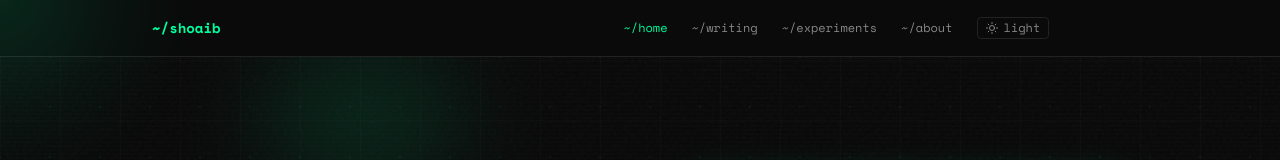
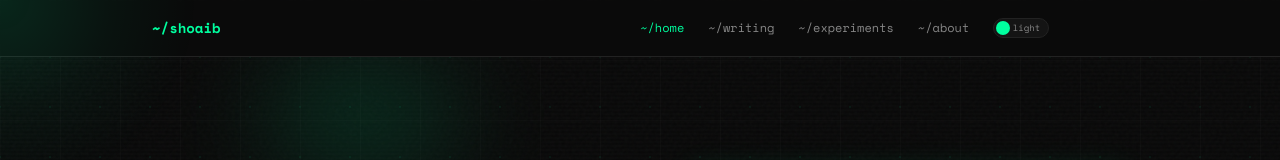
Before and after one commit to shoaibkhanz/ai-engineering-blog, a Next.js app: page / in a window 1280 px wide. Shown: the top 160 px of the page. Built offline with nearby package versions, Linux system fonts and the light colour scheme.

Commit message:
Redesign theme toggle as pill slider with mode labels
Co-Authored-By: Claude Opus 4.6 <noreply@anthropic.com>

```diff
--- a/app/components/header.tsx
+++ b/app/components/header.tsx
@@ -66,27 +66,20 @@ export function Header() {
           {/* Theme toggle */}
           <button
             onClick={toggleTheme}
-            className="text-xs border border-border px-2 py-0.5 rounded text-text-secondary hover:text-accent hover:border-accent/30 transition-all flex items-center gap-1.5"
+            className="relative w-14 h-5 rounded-full border border-border bg-surface hover:border-accent/30 transition-all"
             aria-label="Toggle theme"
           >
-            {theme === "dark" ? (
-              <svg width="12" height="12" viewBox="0 0 24 24" fill="none" stroke="currentColor" strokeWidth="2" strokeLinecap="round" strokeLinejoin="round">
-                <circle cx="12" cy="12" r="5" />
-                <line x1="12" y1="1" x2="12" y2="3" />
-                <line x1="12" y1="21" x2="12" y2="23" />
-                <line x1="4.22" y1="4.22" x2="5.64" y2="5.64" />
-                <line x1="18.36" y1="18.36" x2="19.78" y2="19.78" />
-                <line x1="1" y1="12" x2="3" y2="12" />
-                <line x1="21" y1="12" x2="23" y2="12" />
-                <line x1="4.22" y1="19.78" x2="5.64" y2="18.36" />
-                <line x1="18.36" y1="5.64" x2="19.78" y2="4.22" />
-              </svg>
-            ) : (
-              <svg width="12" height="12" viewBox="0 0 24 24" fill="none" stroke="currentColor" strokeWidth="2" strokeLinecap="round" strokeLinejoin="round">
-                <path d="M21 12.79A9 9 0 1 1 11.21 3 7 7 0 0 0 21 12.79z" />
-              </svg>
-            )}
-            {theme === "dark" ? "light" : "dark"}
+            <span className={`absolute top-1/2 -translate-y-1/2 text-[9px] text-text-secondary select-none transition-opacity duration-300 ${theme === "dark" ? "right-2 opacity-100" : "right-2 opacity-0"}`}>
+              light
+            </span>
+            <span className={`absolute top-1/2 -translate-y-1/2 text-[9px] text-text-secondary select-none transition-opacity duration-300 ${theme === "light" ? "left-2 opacity-100" : "left-2 opacity-0"}`}>
+              dark
+            </span>
+            <span
+              className={`absolute top-0.5 w-3.5 h-3.5 rounded-full bg-accent transition-all duration-300 ${
+                theme === "dark" ? "left-0.5" : "left-[calc(100%-16px)]"
+              }`}
+            />
           </button>
 
           {/* Scroll to top */}
@@ -108,26 +101,20 @@ export function Header() {
           {/* Theme toggle (mobile) */}
           <button
             onClick={toggleTheme}
-            className="text-xs border border-border px-2 py-0.5 rounded text-text-secondary hover:text-accent hover:border-accent/30 transition-all"
+            className="relative w-14 h-5 rounded-full border border-border bg-surface hover:border-accent/30 transition-all"
             aria-label="Toggle theme"
           >
-            {theme === "dark" ? (
-              <svg width="12" height="12" viewBox="0 0 24 24" fill="none" stroke="currentColor" strokeWidth="2" strokeLinecap="round" strokeLinejoin="round">
-                <circle cx="12" cy="12" r="5" />
-                <line x1="12" y1="1" x2="12" y2="3" />
-                <line x1="12" y1="21" x2="12" y2="23" />
-                <line x1="4.22" y1="4.22" x2="5.64" y2="5.64" />
-                <line x1="18.36" y1="18.36" x2="19.78" y2="19.78" />
-                <line x1="1" y1="12" x2="3" y2="12" />
-                <line x1="21" y1="12" x2="23" y2="12" />
-                <line x1="4.22" y1="19.78" x2="5.64" y2="18.36" />
-                <line x1="18.36" y1="5.64" x2="19.78" y2="4.22" />
-              </svg>
-            ) : (
-              <svg width="12" height="12" viewBox="0 0 24 24" fill="none" stroke="currentColor" strokeWidth="2" strokeLinecap="round" strokeLinejoin="round">
-                <path d="M21 12.79A9 9 0 1 1 11.21 3 7 7 0 0 0 21 12.79z" />
-              </svg>
-            )}
+            <span className={`absolute top-1/2 -translate-y-1/2 text-[9px] text-text-secondary select-none transition-opacity duration-300 ${theme === "dark" ? "right-2 opacity-100" : "right-2 opacity-0"}`}>
+              light
+            </span>
+            <span className={`absolute top-1/2 -translate-y-1/2 text-[9px] text-text-secondary select-none transition-opacity duration-300 ${theme === "light" ? "left-2 opacity-100" : "left-2 opacity-0"}`}>
+              dark
+            </span>
+            <span
+              className={`absolute top-0.5 w-3.5 h-3.5 rounded-full bg-accent transition-all duration-300 ${
+                theme === "dark" ? "left-0.5" : "left-[calc(100%-16px)]"
+              }`}
+            />
           </button>
 
           {/* Hamburger */}
```
